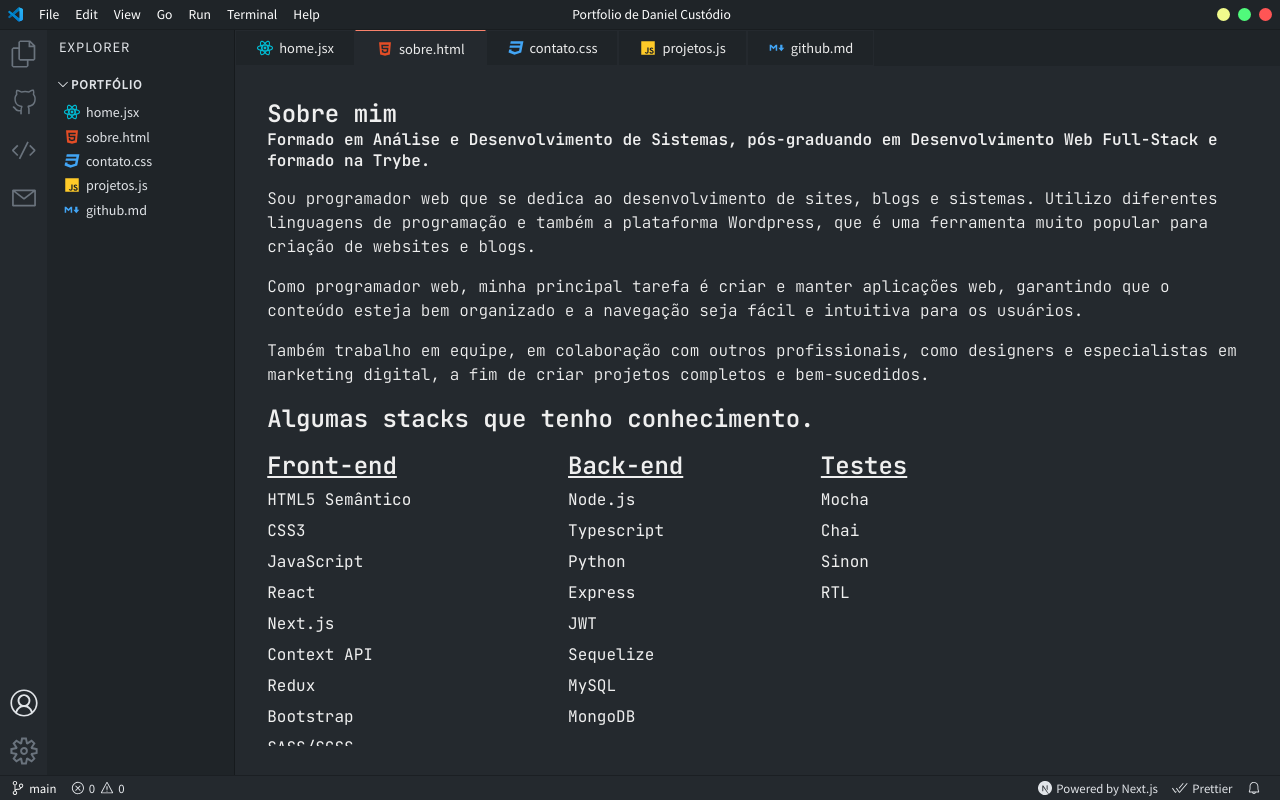
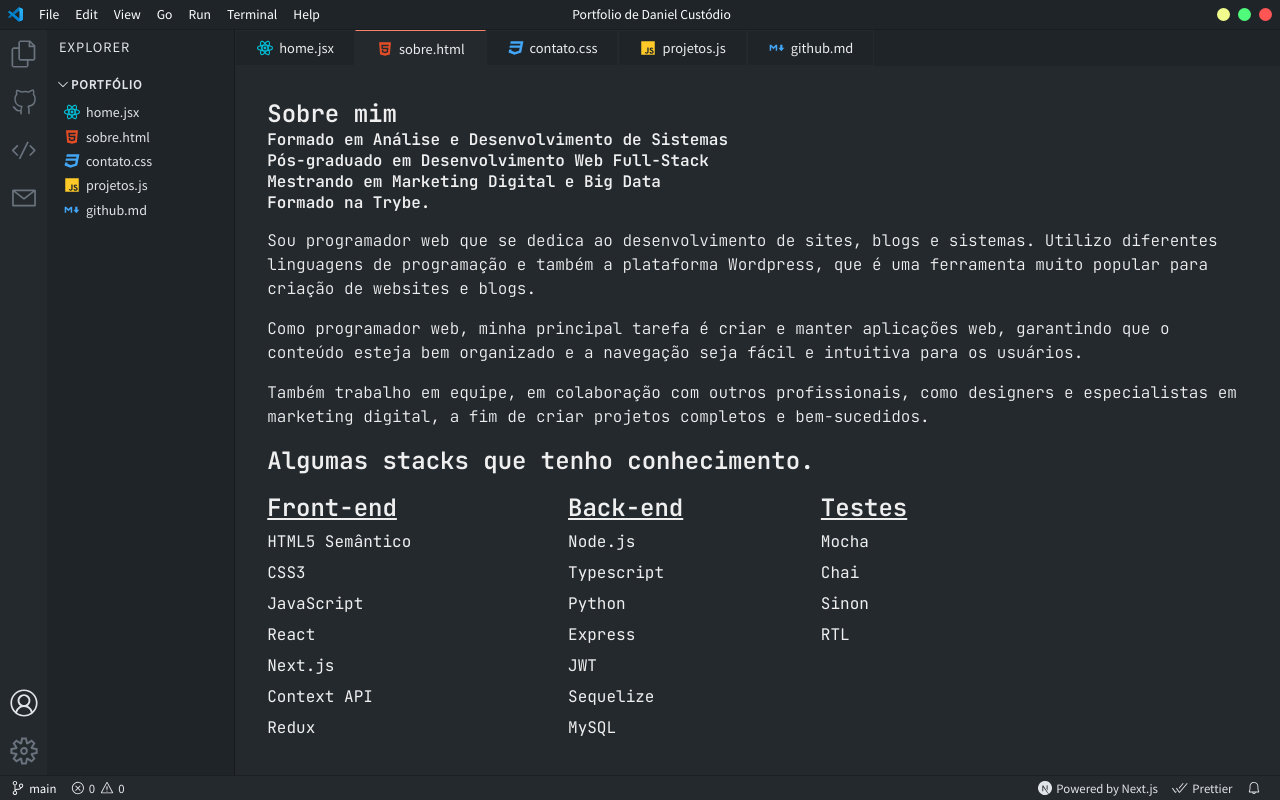
Before and after one commit to itsnitinr/vscode-portfolio, a Next.js app: page /about in a window 1280 px wide. Built offline with nearby package versions, Linux system fonts and the light colour scheme.

Commit message:
feat: Update about me

```diff
--- a/pages/about.jsx
+++ b/pages/about.jsx
@@ -6,7 +6,7 @@
   return (
     <article className={ styles.cointainer }>
       <h1>Sobre mim</h1>
-      <b>Formado em Análise e Desenvolvimento de Sistemas, pós-graduando em Desenvolvimento Web Full-Stack e formado na Trybe.</b>
+      <b>Formado em Análise e Desenvolvimento de Sistemas<br /> Pós-graduado em Desenvolvimento Web Full-Stack<br />Mestrando em Marketing Digital e Big Data <br/>Formado na Trybe.</b>
       <p>Sou programador web que se dedica ao desenvolvimento de sites, blogs e sistemas. Utilizo diferentes linguagens de programação e também a plataforma Wordpress, que é uma ferramenta muito popular para criação de websites e blogs. </p>
       <p>Como programador web, minha principal tarefa é criar e manter aplicações web, garantindo que o conteúdo esteja bem organizado e a navegação seja fácil e intuitiva para os usuários.</p>
       <p>Também trabalho em equipe, em colaboração com outros profissionais, como designers e especialistas em marketing digital, a fim de criar projetos completos e bem-sucedidos.</p>
```
